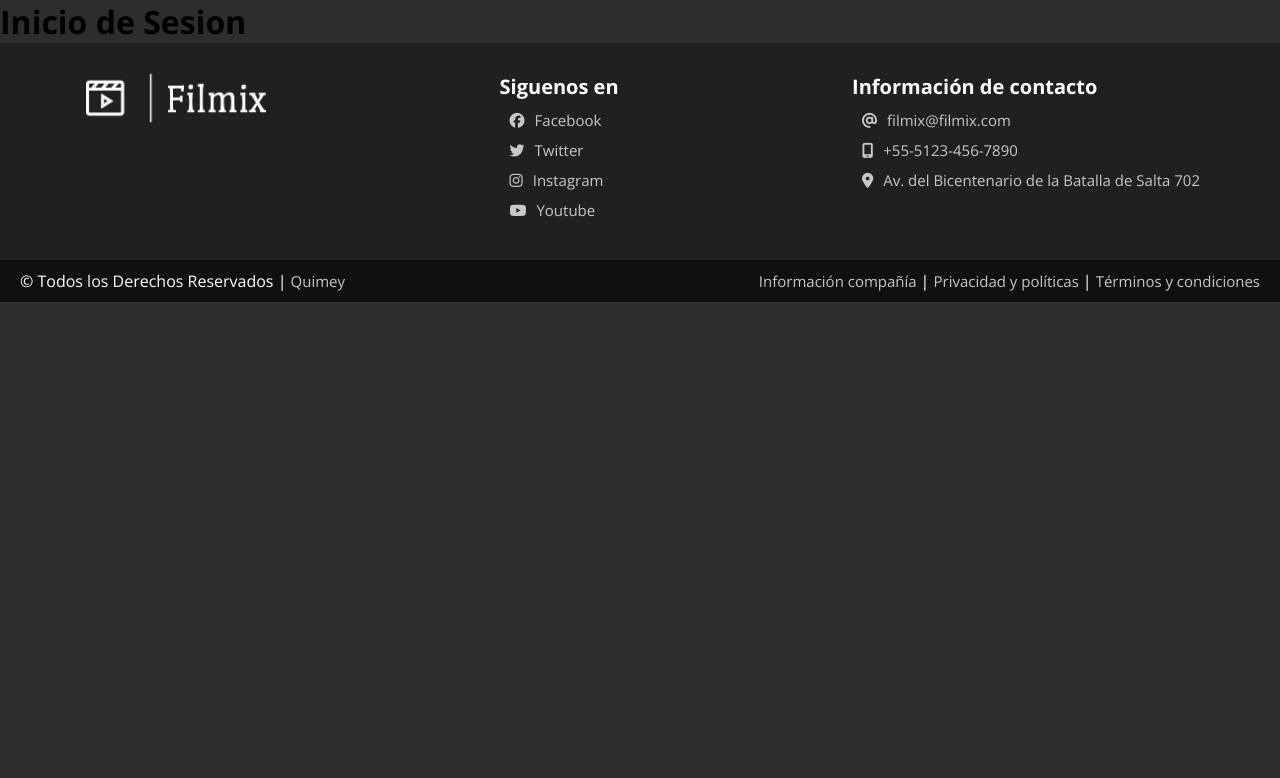
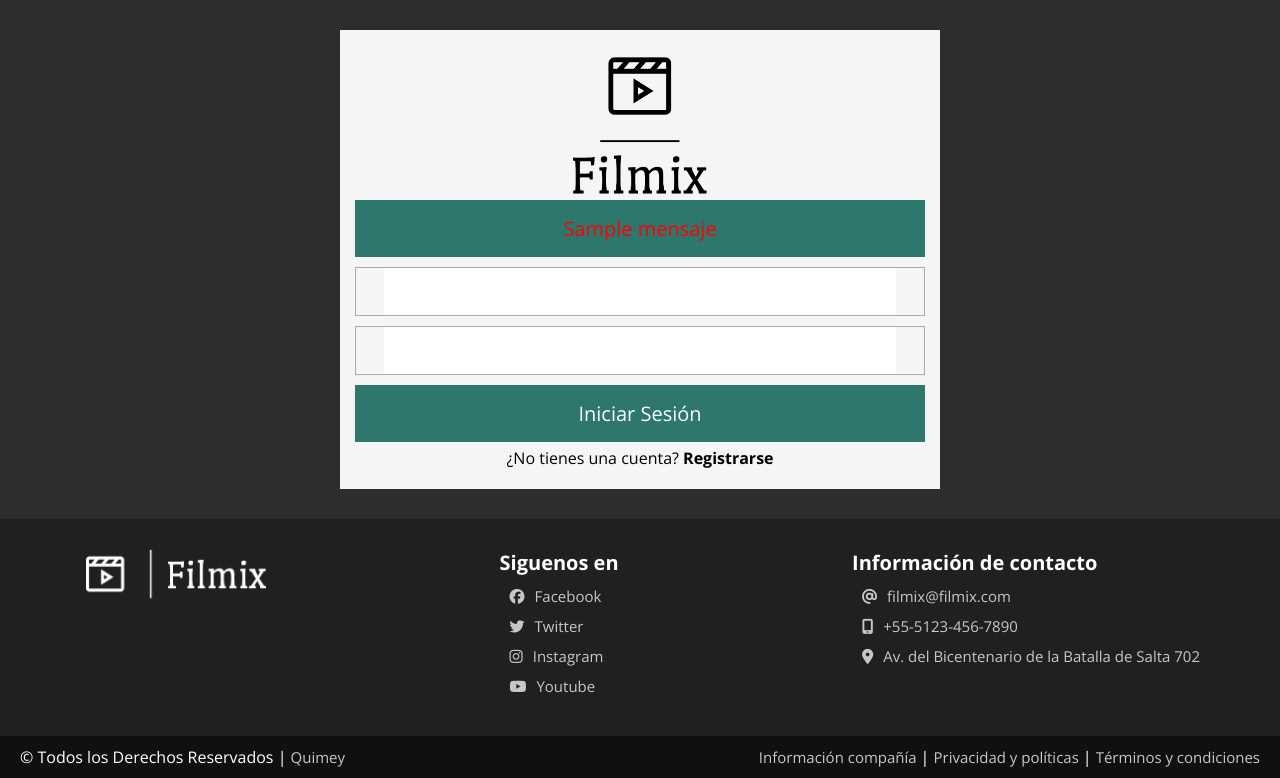
Before and after one commit to quim14/Filmix_django, a Django app: template templates/usuario/inicio_sesion.html in a window 1280 px wide. Shown: the part 70-848 px from the top of the page. Before the commit the page ends 372 px from the top, so only its background shows below. Run offline with Django 3.2, Linux system fonts and the light colour scheme; the template is opened without the code that fills it: most values are stand-ins (such as "Sample title", 1, 10 or a date in 2020); form fields are guessed from the names that the template uses; some libraries are stand-ins or nearby versions; some web fonts are replaced.

Commit message:
Template inicio sesion_1

```diff
--- a/templates/usuario/inicio_sesion.html
+++ b/templates/usuario/inicio_sesion.html
@@ -4,6 +4,38 @@
 {% block titulo %} Filmix_Inicio_Sesion {% endblock titulo %}
 
 {% block main1 %}
-    <h1>Inicio de Sesion</h1>
+
+    <form method="POST" id="form-iniciar">
+        <div class="container-form">
+            <img src="{% static 'usuario/img/logo/logo_vertical.png' %}" class="logo-form" alt="">
+
+            {% csrf_token %}
+
+            {% if mensaje %}
+
+            <div class="alerta-1">
+                {{mensaje}}
+            </div>
+
+            {% endif %}
+
+            <div class="cont-input">
+                {{form.username}}
+
+{% comment %}                 <input type="email" id="iniciar-email" placeholder="E-mail" id="iniciar-email" required> {% endcomment %}
+            </div>
+            <div class="cont-input">
+                {{form.password}}
+{% comment %}                 <input type="password" id="iniciar-pass" placeholder="Contraseña" id="iniciar-pass" required> {% endcomment %}
+            </div>
+
+            <button type="submit" class="btn-form"> Iniciar Sesión </button>
+
+
+            <p>¿No tienes una cuenta? <a href="{% url 'registrarse' %}" class="link-form">Registrarse</a></p>
+        </div>
+    </form>
+    </div>
+
 
 {% endblock main1 %}
```
